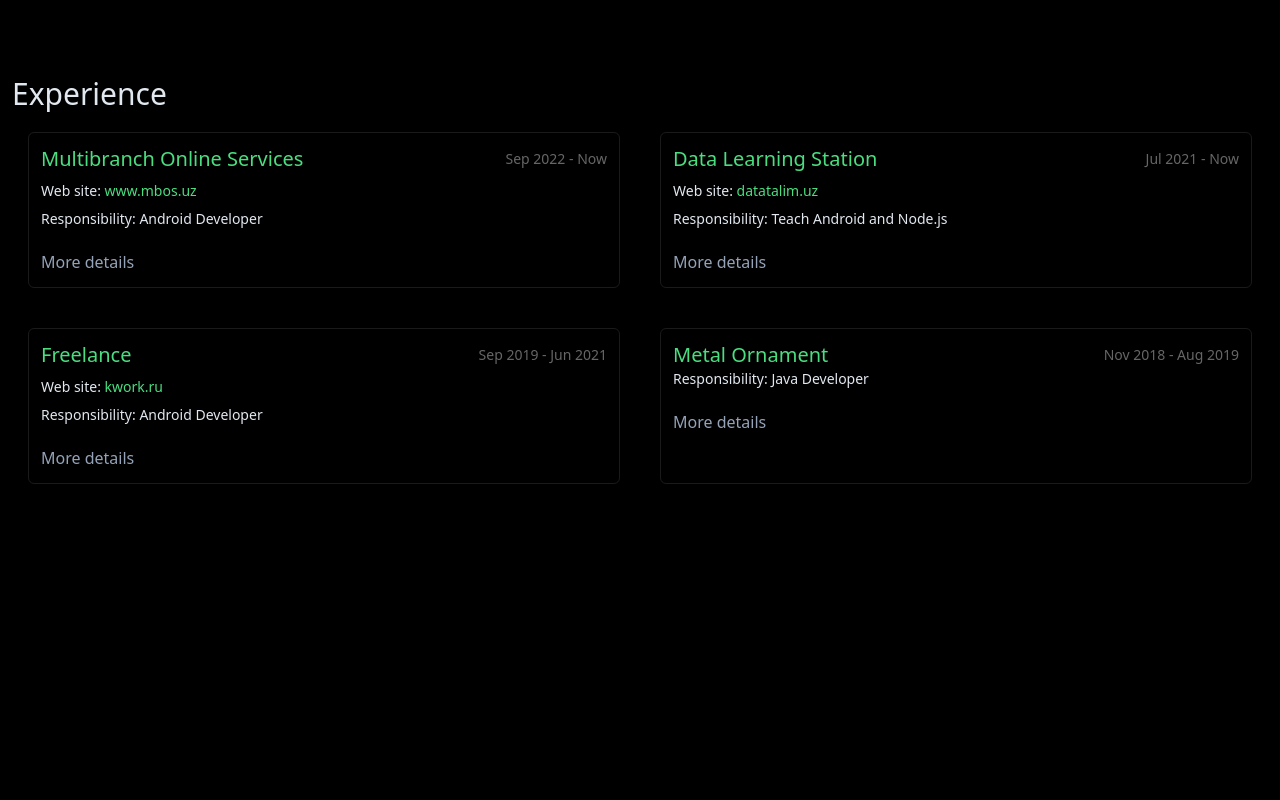
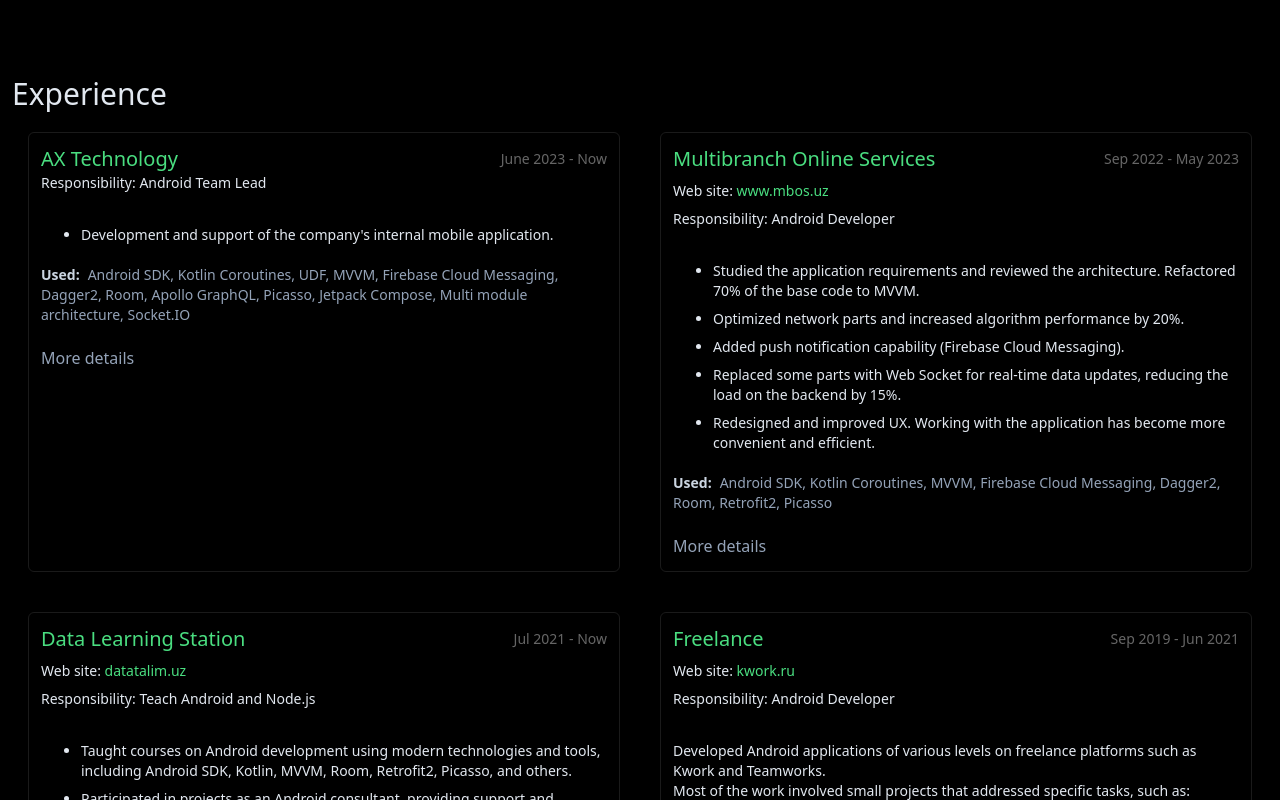
Before and after one commit to verve-neowise/android-dev-portfolio, a React (Vite) app: page / in a window 1280 px wide. Shown: the part 1620-2420 px from the top of the page. Built offline with nearby package versions, Linux system fonts and the light colour scheme.

Commit message:
add experience

```diff
--- a/src/pages/Experience.tsx
+++ b/src/pages/Experience.tsx
@@ -5,10 +5,23 @@
     return (
         <Section title='Experience' anchor="experience">
             <div className="grid grid-cols-1 md:grid-cols-2 gap-5 md:gap-10">
+            <Job
+                    name='AX Technology'
+                    date='June 2023 - Now'
+                    responsibility="Android Team Lead"
+                    technologies={["Android SDK", "Kotlin Coroutines", "UDF", "MVVM", "Firebase Cloud Messaging", "Dagger2", "Room", "Apollo GraphQL", "Picasso", "Jetpack Compose", "Multi module architecture", "Socket.IO"]}
+                >
+                    <ul className='flex flex-col gap-2 list-disc pl-10'>
+                        <li>
+                        Development and support of the company's internal mobile application.
+                        </li>
+                    </ul>
+                </Job>
+
                 <Job
                     name='Multibranch Online Services'
                     website='www.mbos.uz'
-                    date='Sep 2022 - Now'
+                    date='Sep 2022 - May 2023'
                     responsibility="Android Developer"
                     technologies={["Android SDK", "Kotlin Coroutines", "MVVM", "Firebase Cloud Messaging", "Dagger2", "Room", "Retrofit2", "Picasso"]}
                 >
@@ -95,7 +108,7 @@
         : { name: string, website?: string, date: string, responsibility: string, technologies?: string[] | string, children: React.ReactNode }
 ) {
 
-    const [expanded, setExpanded] = useState(false)
+    const [expanded, setExpanded] = useState(true)
 
     return (
         <div className='border border-white/10 p-3 md:p-3 rounded-md'>
```
